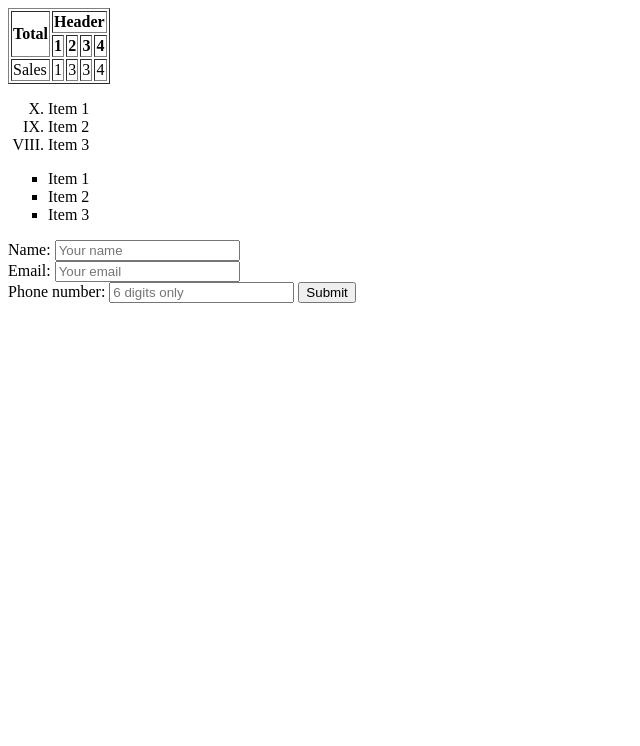
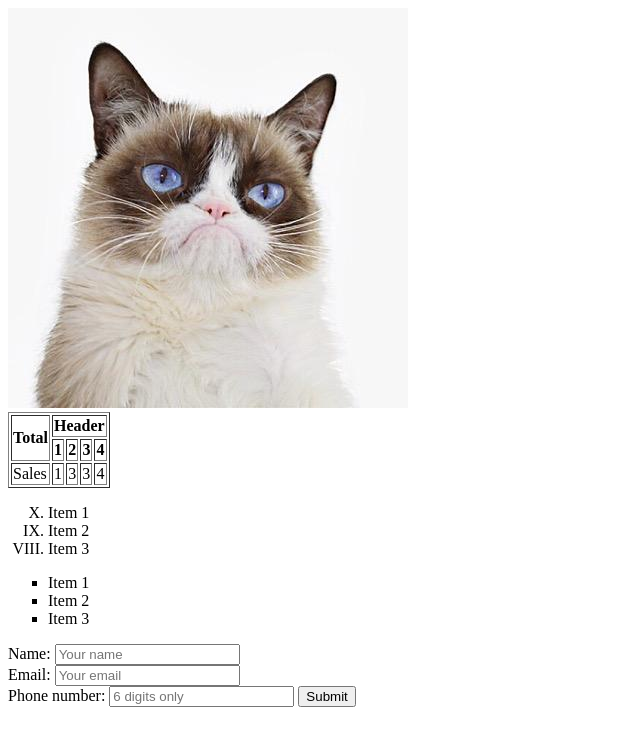
Before and after one commit to koldovsky/lvc190-tables-sample, a plain HTML site: page index.html in a window 1280 px wide. Shown: the whole page, without its empty margins (0-640 px from the left). Drawn offline with Linux system fonts and the light colour scheme.

Commit message:
Added picture

```diff
--- a/index.html
+++ b/index.html
@@ -5,6 +5,7 @@
     <title>Table Sample</title>
 </head>
 <body>
+    <img src="happy-cat.jpg" alt="Happy Cat">
     <table border="1">
         <tr>
             <th rowspan="2">Total</th>
```
Also changed, not shown: happy-cat.jpg (added).
